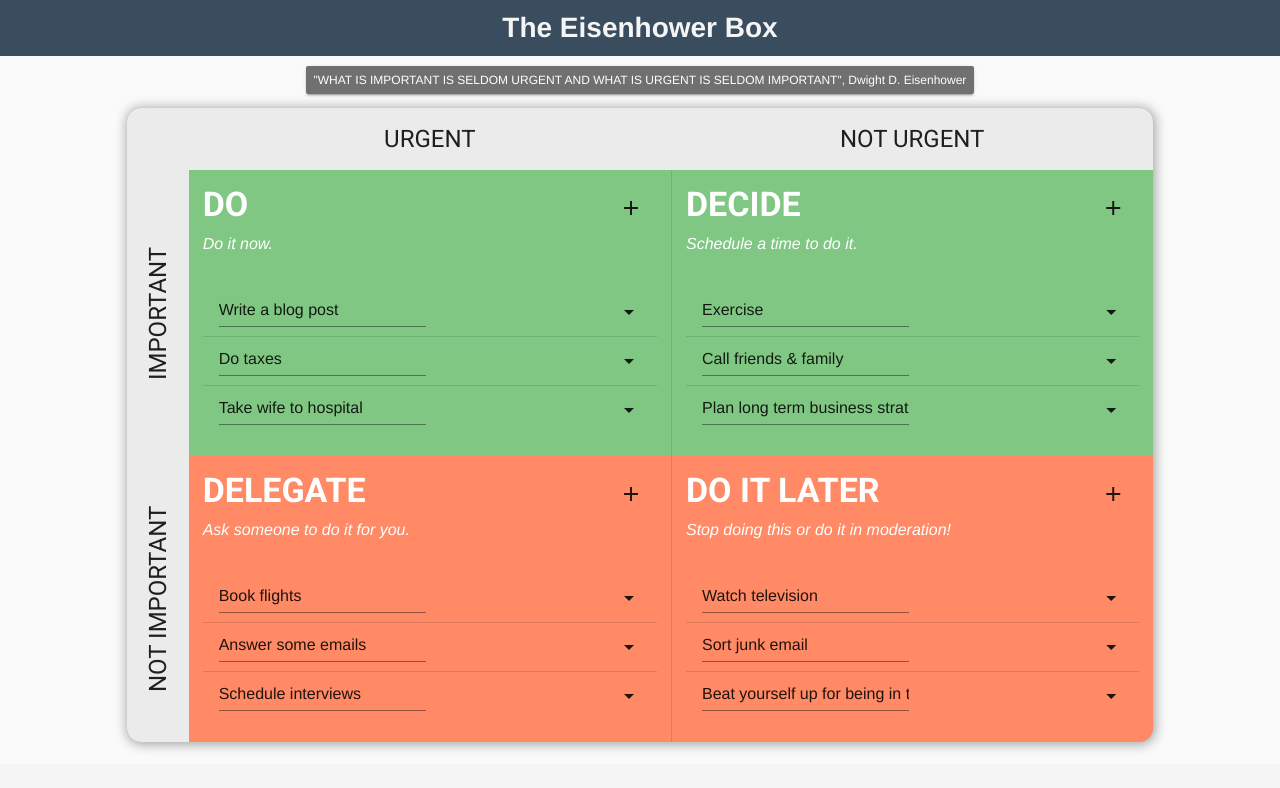
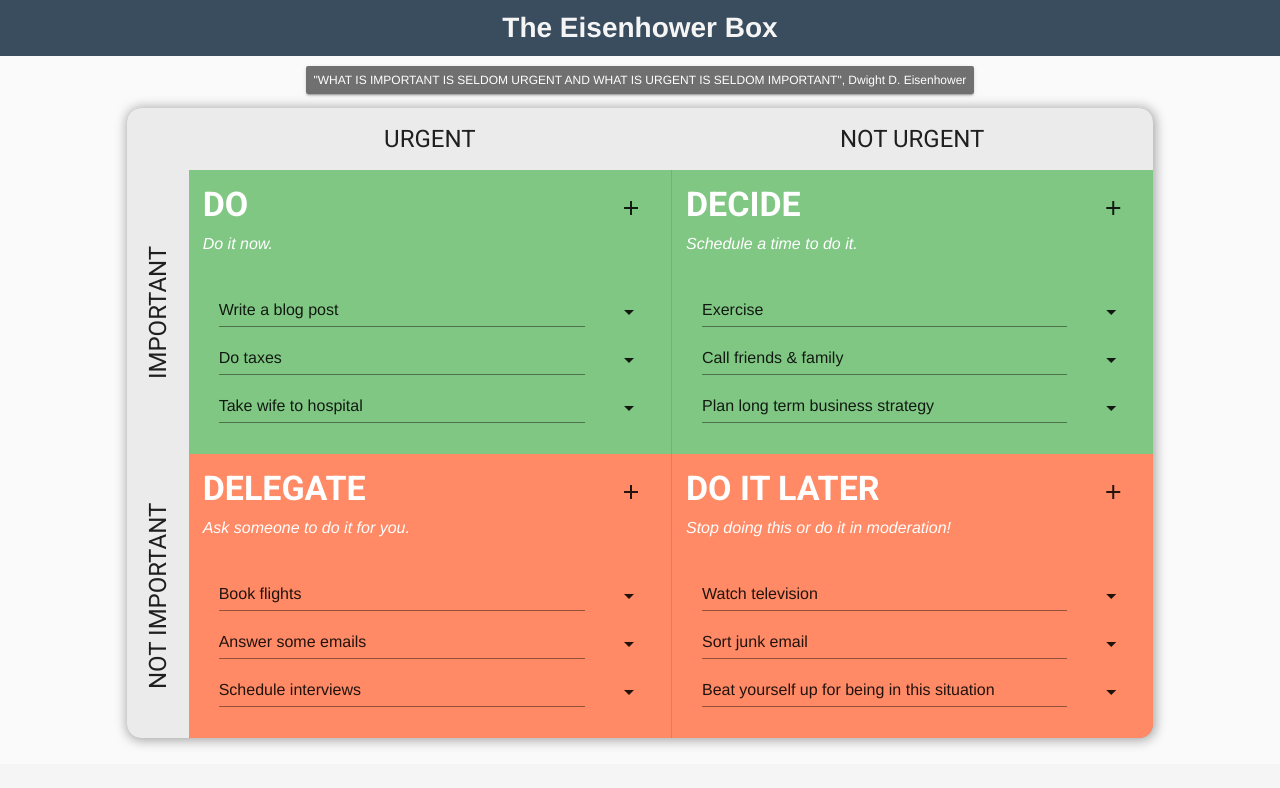
Before and after one commit to kubarium/eisenhower-box, a Vue app: page / in a window 1280 px wide. Shown: the top 788 px of the page. Built offline with nearby package versions, Linux system fonts and the light colour scheme.

Commit message:
rearranges tile item content to accommodate full length text field

```diff
--- a/src/components/Items.vue
+++ b/src/components/Items.vue
@@ -1,17 +1,19 @@
 <template>
   <v-list class="items">
 
-    <template v-for="(item,index) in $store.state.section[section]">
-
-      <v-list-tile :key="`${section}-${index}`">
-
+    <v-list-tile
+      :key="`${section}-${index}`"
+      v-for="(item,index) in $store.state.section[section]"
+    >
       <v-list-tile-content>
+        <v-form>
           <v-text-field
             :value="item.text"
             @input="editItem($event, index)"
             :placeholder="$store.state.placeholder[section]"
             :class="{'line-through':item.done}"
           />
+        </v-form>
       </v-list-tile-content>
 
       <v-list-tile-action>
@@ -22,12 +24,6 @@
       </v-list-tile-action>
 
     </v-list-tile>
-      <v-divider
-        :key="`divider-${index}`"
-        v-if="index<$store.state.section[section].length-1"
-      />
-
-    </template>
 
   </v-list>
 </template>
@@ -57,4 +53,7 @@ div.items {
 .line-through {
   text-decoration: line-through;
 }
+form {
+  width: 100%;
+}
 </style>
```
Lines whose indentation alone changed are shown as unchanged.
